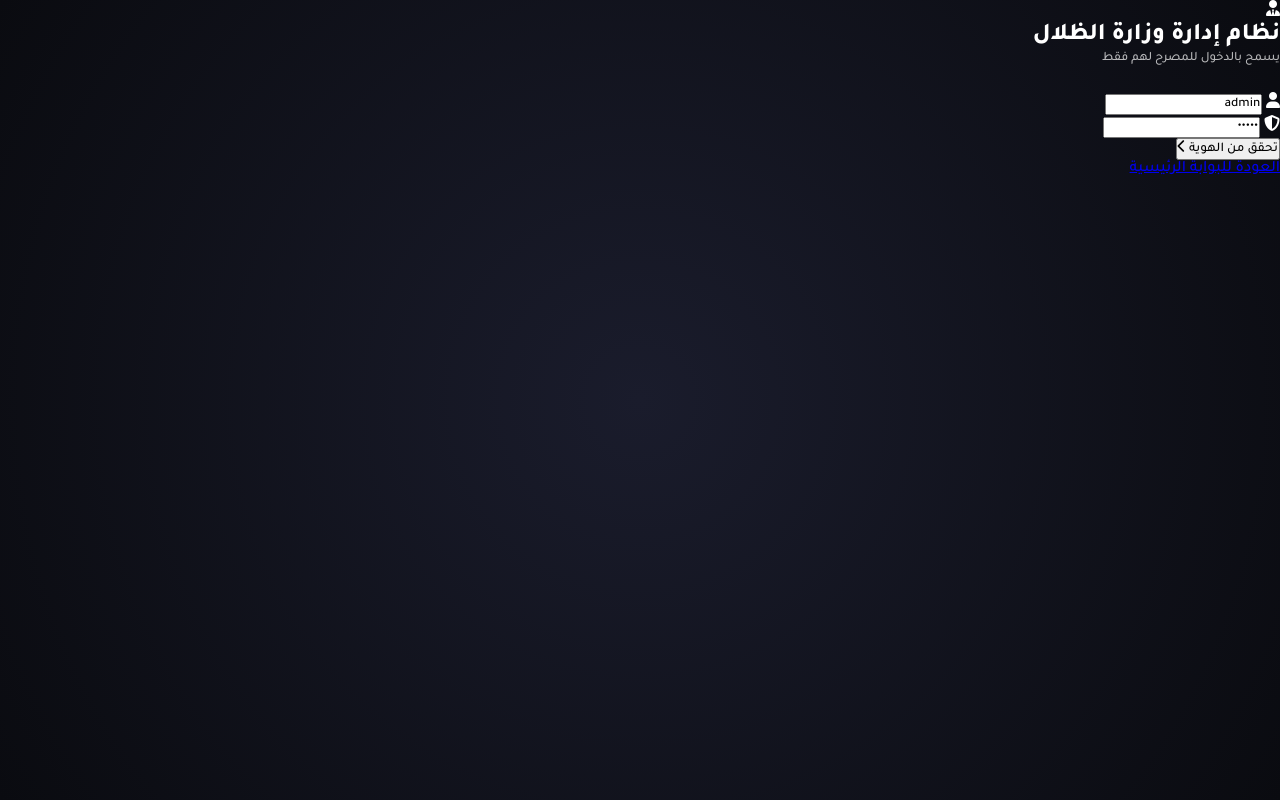
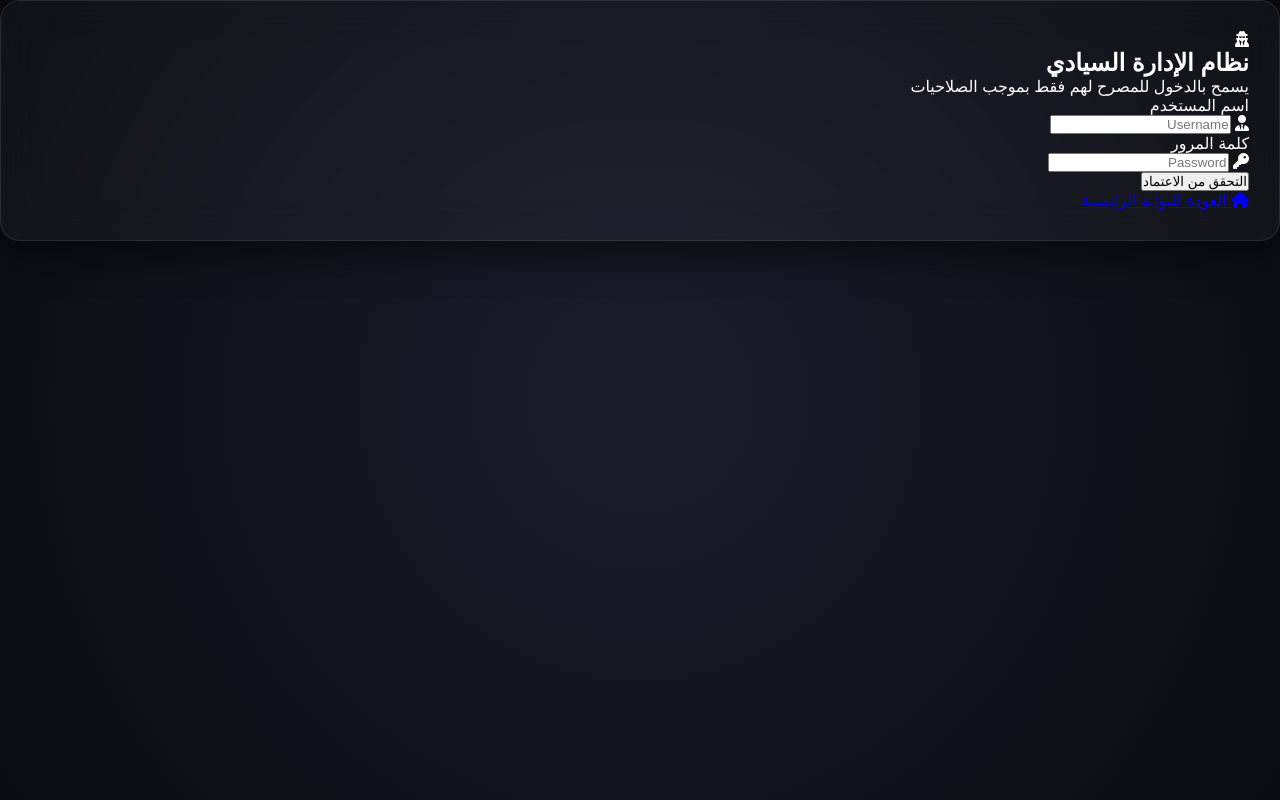
Before and after one commit to sosaskze143/Shadow-Ministry, a Flask app: template templates/admin_login.html in a window 1280 px wide. Run offline with Flask 3, Linux system fonts and the light colour scheme; the template is opened without the code that fills it, so the values that code supplies are empty; some libraries are stand-ins or nearby versions.

Commit message:
Revamp admin login page layout and design

```diff
--- a/templates/admin_login.html
+++ b/templates/admin_login.html
@@ -4,27 +4,38 @@
     <meta charset="UTF-8">
     <title>بوابة الآمنين | دخول المشرف</title>
     <link rel="stylesheet" href="{{ url_for('static', filename='css/style.css') }}">
-    <link href="https://fonts.googleapis.com/css2?family=Tajawal:wght@500;800&display=swap" rel="stylesheet">
     <script src="https://kit.fontawesome.com/a076d05399.js" crossorigin="anonymous"></script>
 </head>
-<body class="admin-auth-bg">
-    <div class="auth-glass-box">
-        <div class="admin-icon-top"><i class="fas fa-user-tie"></i></div>
-        <h2 class="gold-text">نظام إدارة وزارة الظلال</h2>
-        <p style="font-size: 0.8rem; margin-bottom: 25px; opacity: 0.7;">يسمح بالدخول للمصرح لهم فقط</p>
+<body class="bg-admin-auth">
+    <div class="auth-full-page">
+        <div class="glass-card login-panel">
+            <div class="security-seal">
+                <i class="fas fa-user-secret gold-text"></i>
+            </div>
+            <h2>نظام الإدارة السيادي</h2>
+            <p>يسمح بالدخول للمصرح لهم فقط بموجب الصلاحيات</p>
 
-        <form action="/admin_login" method="POST" class="auth-form">
-            <div class="input-group">
-                <i class="fas fa-user"></i>
-                <input type="text" name="username" value="admin" placeholder="اسم المستخدم" required>
+            <form action="/admin_login" method="POST" class="smart-form">
+                <div class="input-field">
+                    <label>اسم المستخدم</label>
+                    <div class="input-with-icon">
+                        <i class="fas fa-user-tie"></i>
+                        <input type="text" name="username" placeholder="Username" required>
+                    </div>
+                </div>
+                <div class="input-field">
+                    <label>كلمة المرور</label>
+                    <div class="input-with-icon">
+                        <i class="fas fa-key"></i>
+                        <input type="password" name="password" placeholder="Password" required>
+                    </div>
+                </div>
+                <button type="submit" class="btn-admin-submit">التحقق من الاعتماد</button>
+            </form>
+            <div class="auth-helper">
+                <a href="/"><i class="fas fa-home"></i> العودة للبوابة الرئيسية</a>
             </div>
-            <div class="input-group">
-                <i class="fas fa-shield-alt"></i>
-                <input type="password" name="password" value="admin" placeholder="كلمة المرور" required>
-            </div>
-            <button type="submit" class="submit-btn admin-btn">تحقق من الهوية <i class="fas fa-chevron-left"></i></button>
-        </form>
-        <a href="/" class="back-link">العودة للبوابة الرئيسية</a>
+        </div>
     </div>
 </body>
 </html>
```
